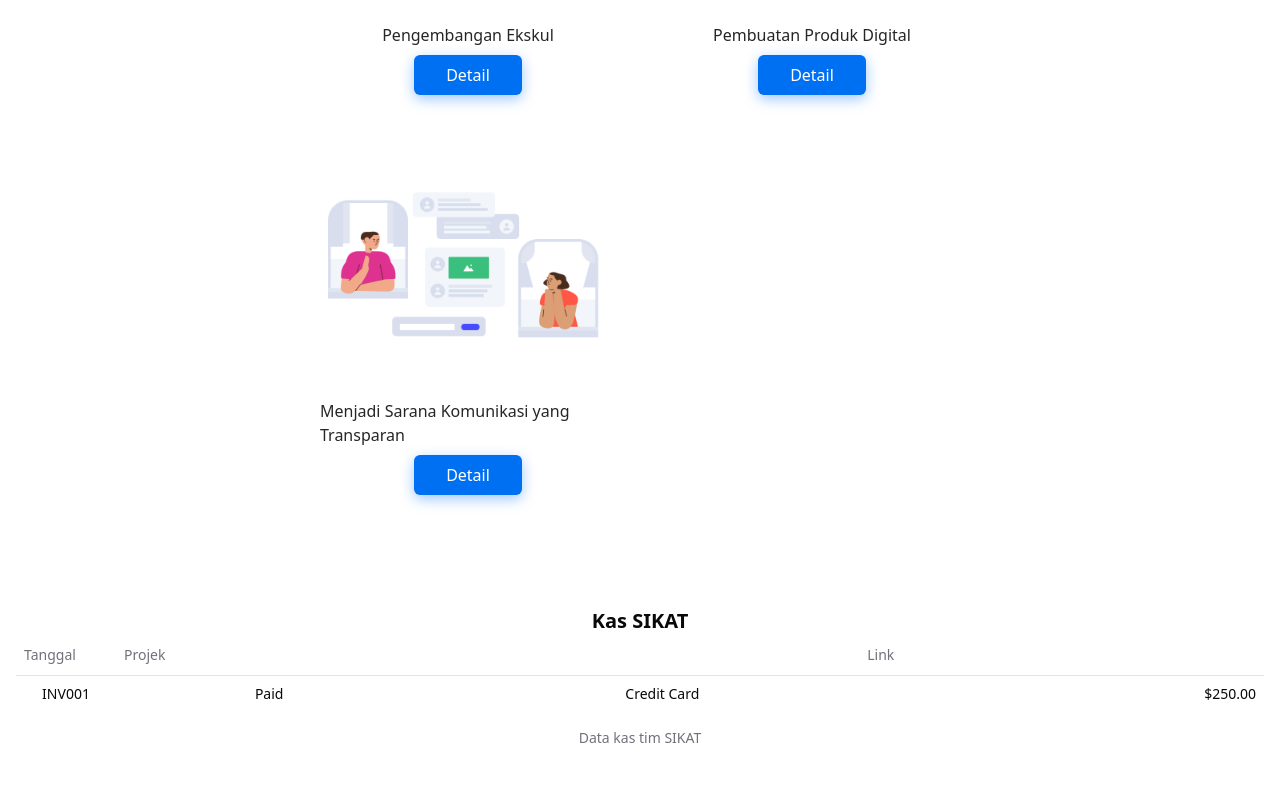
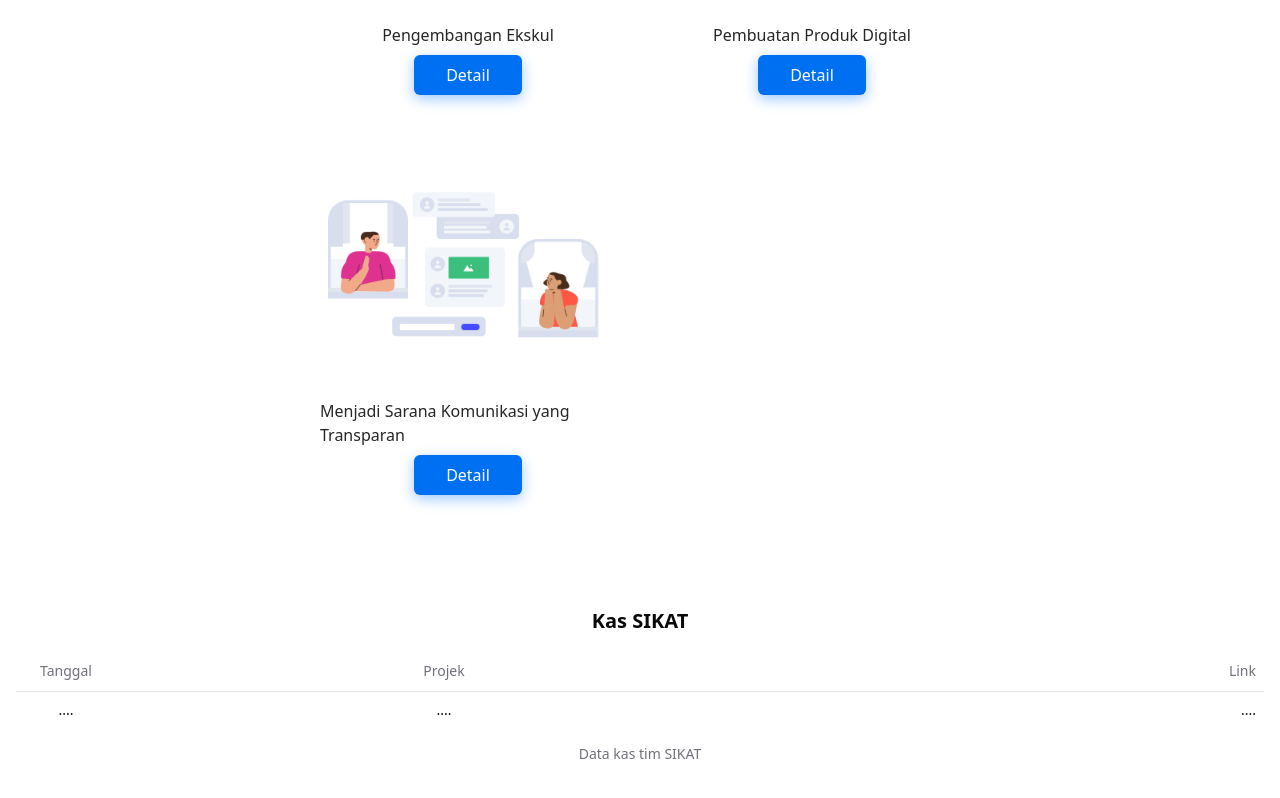
Before and after one commit to WilbertFE/tim-sikat, a Next.js app: page /awasi-sikat in a window 1280 px wide. Shown: the part 1337-2135 px from the top of the page. Built offline with nearby package versions, Linux system fonts and the light colour scheme.

Commit message:
Perbaiki table

```diff
--- a/src/app/awasi-sikat/page.tsx
+++ b/src/app/awasi-sikat/page.tsx
@@ -28,22 +28,21 @@ export default function page() {
         <ExpandableCardDemo />
       </div>
       <div className="w-full flex justify-center flex-col pt-24 pb-36">
-        <h1 className="text-center font-bold">Kas SIKAT</h1>
+        <h1 className="text-center font-bold mb-4">Kas SIKAT</h1>
         <Table>
           <TableCaption>Data kas tim SIKAT</TableCaption>
           <TableHeader>
             <TableRow>
-              <TableHead className="w-[100px]">Tanggal</TableHead>
-              <TableHead>Projek</TableHead>
+              <TableHead className="w-[100px] text-center">Tanggal</TableHead>
+              <TableHead className="text-center">Projek</TableHead>
               <TableHead className="text-right">Link</TableHead>
             </TableRow>
           </TableHeader>
           <TableBody>
             <TableRow>
-              <TableCell className="font-medium">INV001</TableCell>
-              <TableCell>Paid</TableCell>
-              <TableCell>Credit Card</TableCell>
-              <TableCell className="text-right">$250.00</TableCell>
+              <TableCell className="font-medium">....</TableCell>
+              <TableCell>....</TableCell>
+              <TableCell className="text-right">....</TableCell>
             </TableRow>
           </TableBody>
         </Table>
```
